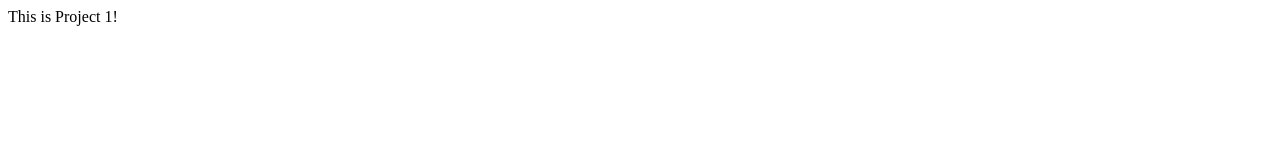
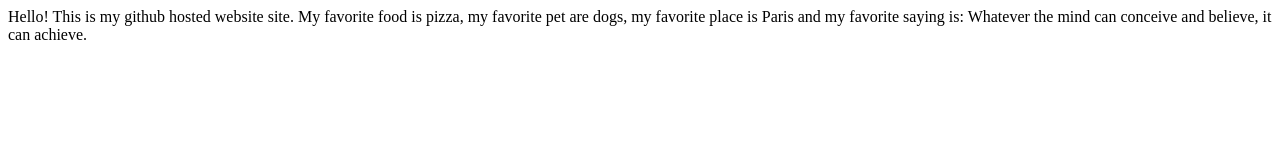
Before and after one commit to lruelas33/lruelas33.github.io, a plain HTML site: page index.html in a window 1280 px wide. Drawn offline with Linux system fonts and the light colour scheme.

Commit message:
Update index.html
Update Homework

```diff
--- a/index.html
+++ b/index.html
@@ -6,6 +6,7 @@
 </head>
 
 <body>
-This is Project 1!
+Hello! This is my github hosted website site. My favorite food is pizza, my favorite pet are dogs, my favorite place is Paris and my
+  favorite saying is: Whatever the mind can conceive and believe, it can achieve.
 </body>
 </html>
```
